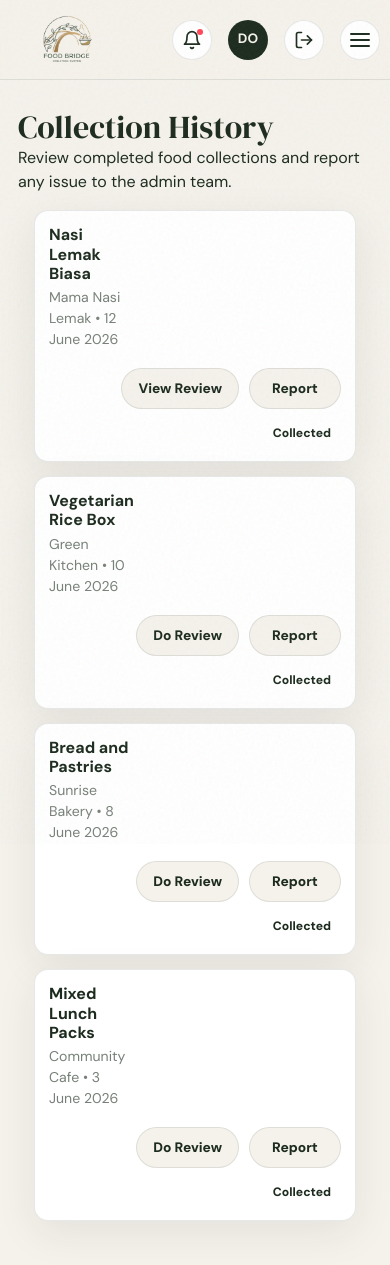
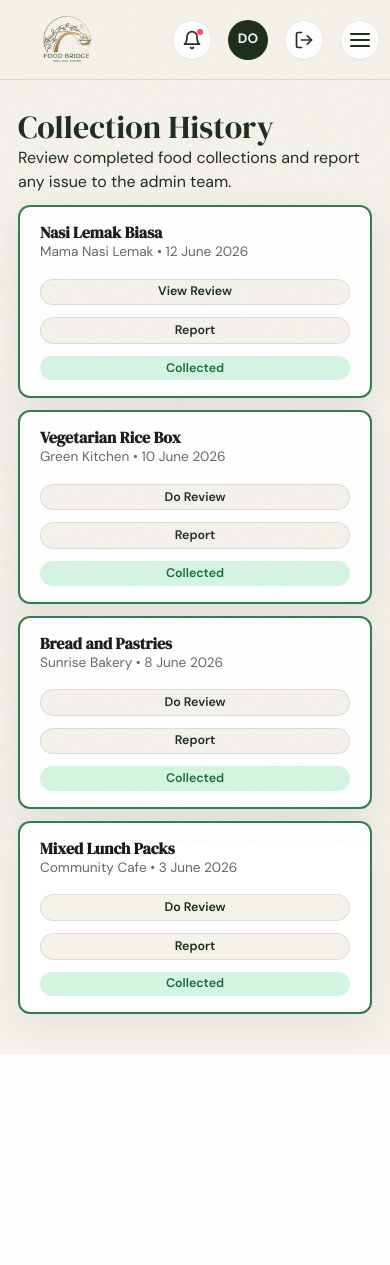
Before and after one commit to BroneyBanana/FoodBridge, a PHP site: page /src/roles/receiver/history.html in a window 390 px wide. After the commit the page ends 1054 px from the top, so only its background shows below. Run offline with PHP 8.4, Linux system fonts and the light colour scheme.

Commit message:
modify history layout

```diff
--- a/src/roles/receiver/history.css
+++ b/src/roles/receiver/history.css
@@ -35,7 +35,11 @@
 
 .history-panel {
   border-radius: 18px;
-  padding: 24px;
+  padding: 0;
+}
+
+.page-subheading {
+  margin-bottom: 3%;
 }
 
 .section-header {
@@ -56,36 +60,31 @@
 
 .history-list {
   display: grid;
-  gap: 14px;
+  gap: 0;
 }
 
 .history-card {
-  display: grid;
-  grid-template-columns: 112px minmax(0, 1fr) auto;
-  gap: 18px;
+  display: flex;
   align-items: center;
-  border-radius: 14px;
-  padding: 14px;
-}
-
-.history-card img {
-  width: 112px;
-  height: 92px;
-  object-fit: cover;
-  border-radius: 10px;
+  justify-content: space-between;
+  gap: 1rem;
+  border: 2px solid #2e7d4f;
+  border-radius: 12px;
+  padding: 1rem 1.25rem;
+  margin: 0 5% 0.75rem;
 }
 
 .history-info h3 {
-  font-family: var(--font-sans);
+  margin: 0;
   font-size: 1rem;
-  font-weight: 700;
-  margin-bottom: 4px;
+  font-weight: 600;
+  color: #1a1a1a;
 }
 
 .history-meta,
 .history-date {
-  color: var(--color-text-muted);
-  font-size: 0.88rem;
+  color: #666;
+  font-size: 0.85rem;
 }
 
 .history-date {
@@ -100,28 +99,38 @@
 }
 
 .status-pill {
-  border-radius: var(--border-radius-btn);
-  font-size: 0.76rem;
-  font-weight: 800;
-  padding: 5px 10px;
+  align-items: center;
+  border-radius: 999px;
+  display: inline-flex;
+  font-size: 0.78rem;
+  font-weight: 600;
+  justify-content: center;
+  line-height: 1.2;
+  padding: 0.3rem 0.85rem;
+  text-align: center;
+  white-space: nowrap;
+  width: fit-content;
 }
 
 .status-pill.completed,
-.status-pill.reviewed {
-  background: #e7f7ec;
+.status-pill.reviewed,
+.status-pill.collected {
+  background: #d4f5e2;
   color: #1a6b3a;
 }
 
 .card-actions {
   display: flex;
-  gap: 10px;
+  align-items: center;
+  gap: 12px;
   flex-wrap: wrap;
+  justify-content: flex-end;
+  margin-left: auto;
 }
 
 .text-action-btn {
-  min-width: 92px;
-  min-height: 40px;
-  border-radius: var(--border-radius-btn);
+  min-width: 108px;
+  border-radius: 999px;
   border: 1px solid var(--color-border);
   background: var(--color-parchment);
   color: var(--color-forest);
@@ -131,9 +140,10 @@
   cursor: pointer;
   transition: var(--transition-smooth);
   font: inherit;
-  font-size: 0.86rem;
-  font-weight: 800;
-  padding: 9px 16px;
+  font-size: 0.78rem;
+  font-weight: 600;
+  line-height: 1.2;
+  padding: 0.3rem 0.85rem;
 }
 
 .text-action-btn:hover {
@@ -357,20 +367,31 @@
   }
 
   .history-panel {
-    padding: 16px;
+    padding: 0;
   }
 
   .history-card {
-    grid-template-columns: 84px minmax(0, 1fr);
-  }
-
-  .history-card img {
-    width: 84px;
-    height: 84px;
+    align-items: flex-start;
+    flex-direction: column;
+    margin-left: 0;
+    margin-right: 0;
   }
 
   .card-actions {
-    grid-column: 1 / -1;
+    margin-left: 0;
+    width: 100%;
     justify-content: flex-end;
   }
 }
+
+@media (max-width: 520px) {
+  .card-actions {
+    display: grid;
+    grid-template-columns: 1fr;
+  }
+
+  .text-action-btn,
+  .status-pill {
+    width: 100%;
+  }
+}
--- a/src/roles/receiver/history.js
+++ b/src/roles/receiver/history.js
@@ -93,8 +93,6 @@ function renderHistory() {
       </article>
     `;
   }).join('');
-
-  document.getElementById('reviewedCount').textContent = Object.keys(reviews).length;
 }
 
 function openReview(historyId) {
```
